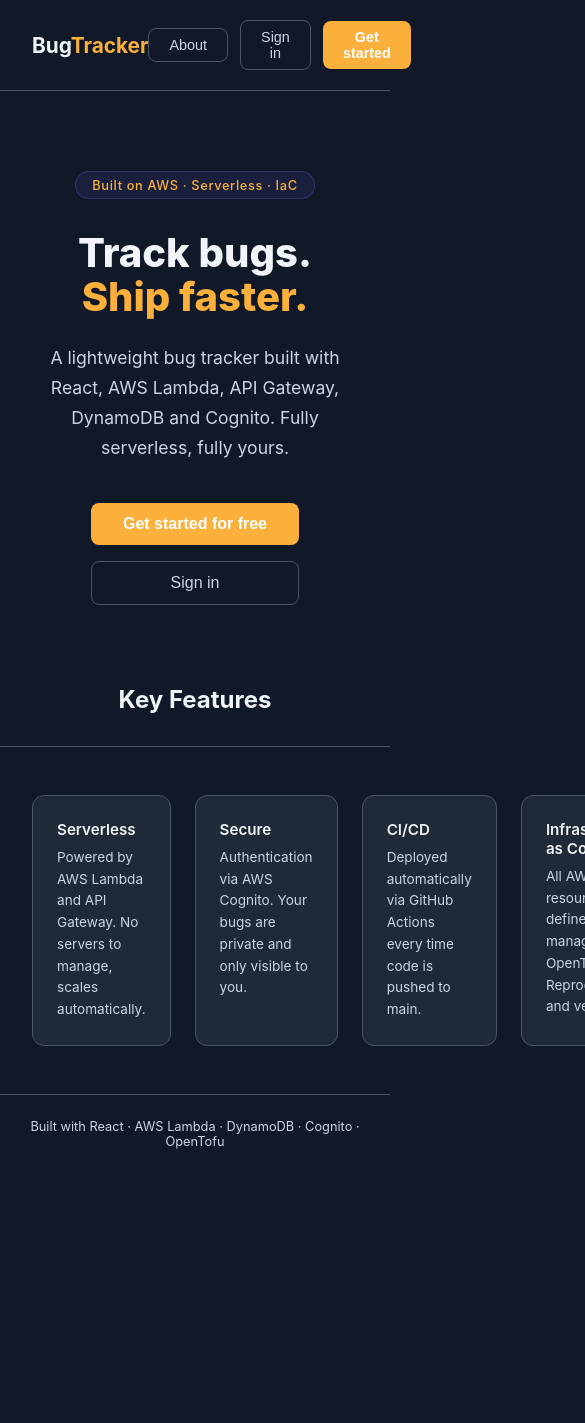
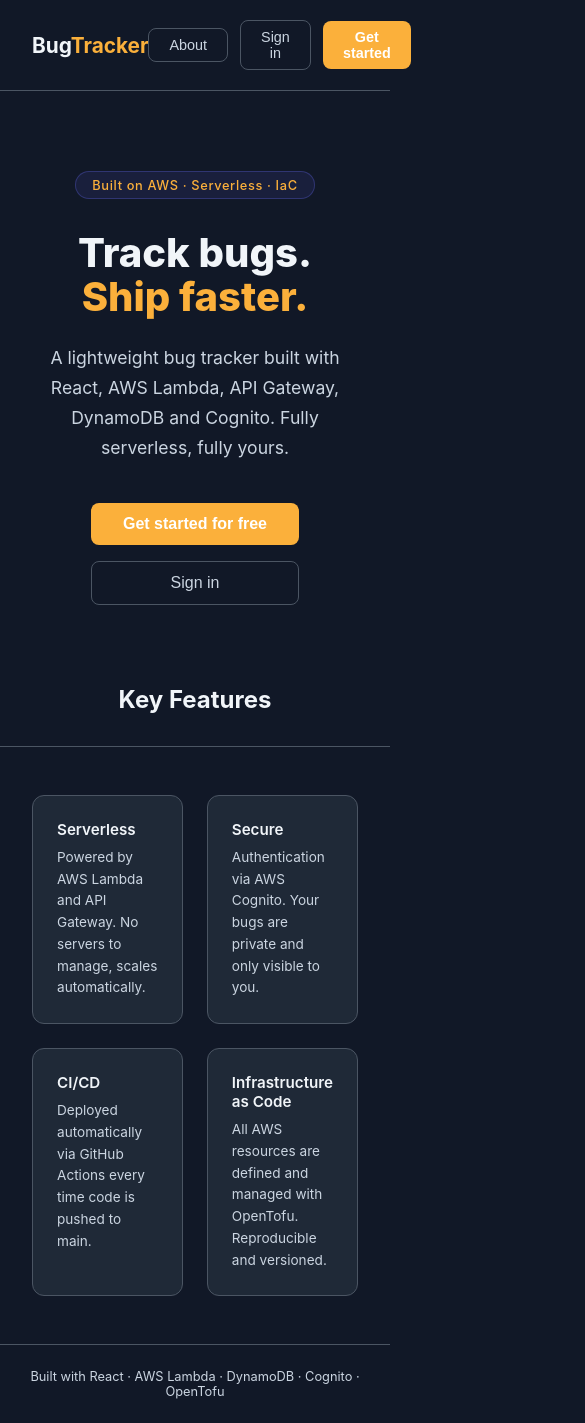
Before and after one commit to Narah111/DevOps_Portfolio, a React (Vite) app in the folder frontend/: page / in a window 390 px wide. Shown: the top 1423 px of the page, 585 px wide, since content can reach past the window. Before the commit the page ends 1173 px from the top, so only its background shows below. Built offline with nearby package versions, Linux system fonts and the light colour scheme; no server answers.

Commit message:
Add features container class for grid layout in LandingPage

```diff
--- a/frontend/src/pages/LandingPage.css
+++ b/frontend/src/pages/LandingPage.css
@@ -194,6 +194,10 @@
     grid-template-columns: repeat(2, 1fr);
   }
 
+  .features-container {
+    grid-template-columns: repeat(2, 1fr);
+  }
+
   .hero-buttons {
     flex-direction: column;
   }
```
